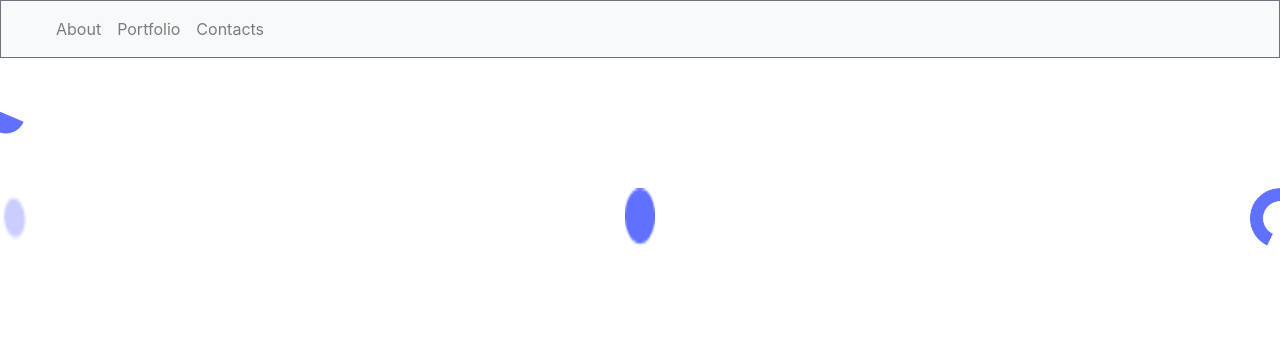
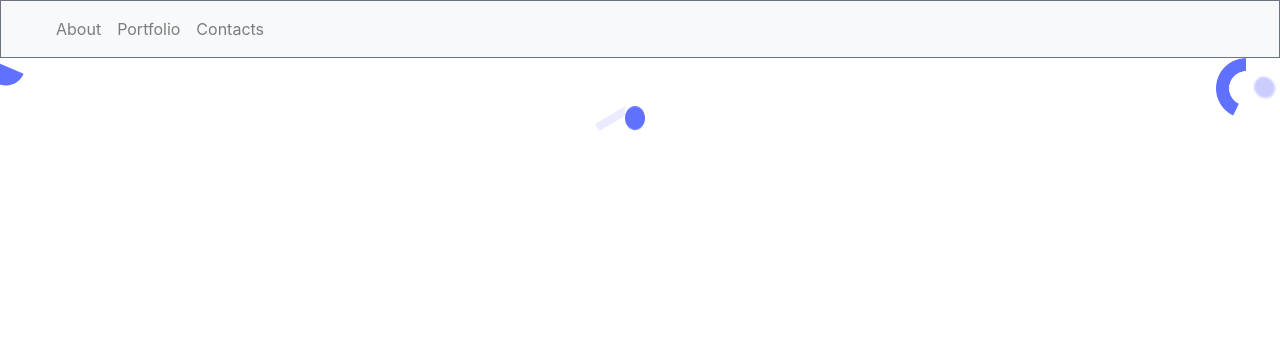
Before and after one commit to xaleehrtyunus/portfolio, a plain HTML site: page index.html in a window 1280 px wide. Shown: the top 364 px of the page. Drawn offline with nearby package versions, Linux system fonts and the light colour scheme.

Commit message:
Fix error in images

```diff
--- a/index.html
+++ b/index.html
@@ -38,15 +38,19 @@
 						</div>
 					</div>
 				</nav>
-		<div class="d-flex justify-content-between mt-5">
-			<img src="./images/Ellipse 11.png" alt="circle">
+		<div class="d-flex justify-content-between">
+			<div>
+			<img src="./images/triagle.png" alt="circle">
 		</div>
-		<div class="d-flex justify-content-between mt-5">
-			<img class="icons" src="./images/Ellipse 5.png" alt="circle">
-			<img class="icons" src="./images/Ellipse 4.png" alt="circle">
-			<img class="icons" src="./images/Ellipse 3.png" alt="circle">
-
+		<div class="d-flex  mt-5">
+			<img class="icons" src="./images/Rectangle.png" alt="circle">
+			<img src="./images/cycle.png" alt="">
 		</div>
+		<div>
+			<img class="icons" src="./images/half.png" alt="circle">
+			<img class="icons" src="./images/smallcycle.png" alt="circle">
+		</div>
+	</div>
 		<section class="body-section">
 			<h1>I'M ZALIHA GLAD TO SEE YOU</h1>
 			<p>I’m a software developer! I can help you build a product , feature or website Look through some of my work and experience! If you like what you see and have a project you need coded, don’t hestiate to contact me.</p>
```
Also changed, not shown: images/Rectangle.png (renamed from images/Rectangle 4.png), images/bigcycle.png (renamed from images/Ellipse 4 (1).png), images/cycle.png (renamed from images/Ellipse 4.png), images/half.png (renamed from images/Ellipse 3.png), images/slanted.png (added), images/smallcycle.png (renamed from images/Ellipse 5.png), images/triagle.png (renamed from images/Ellipse 11.png).
